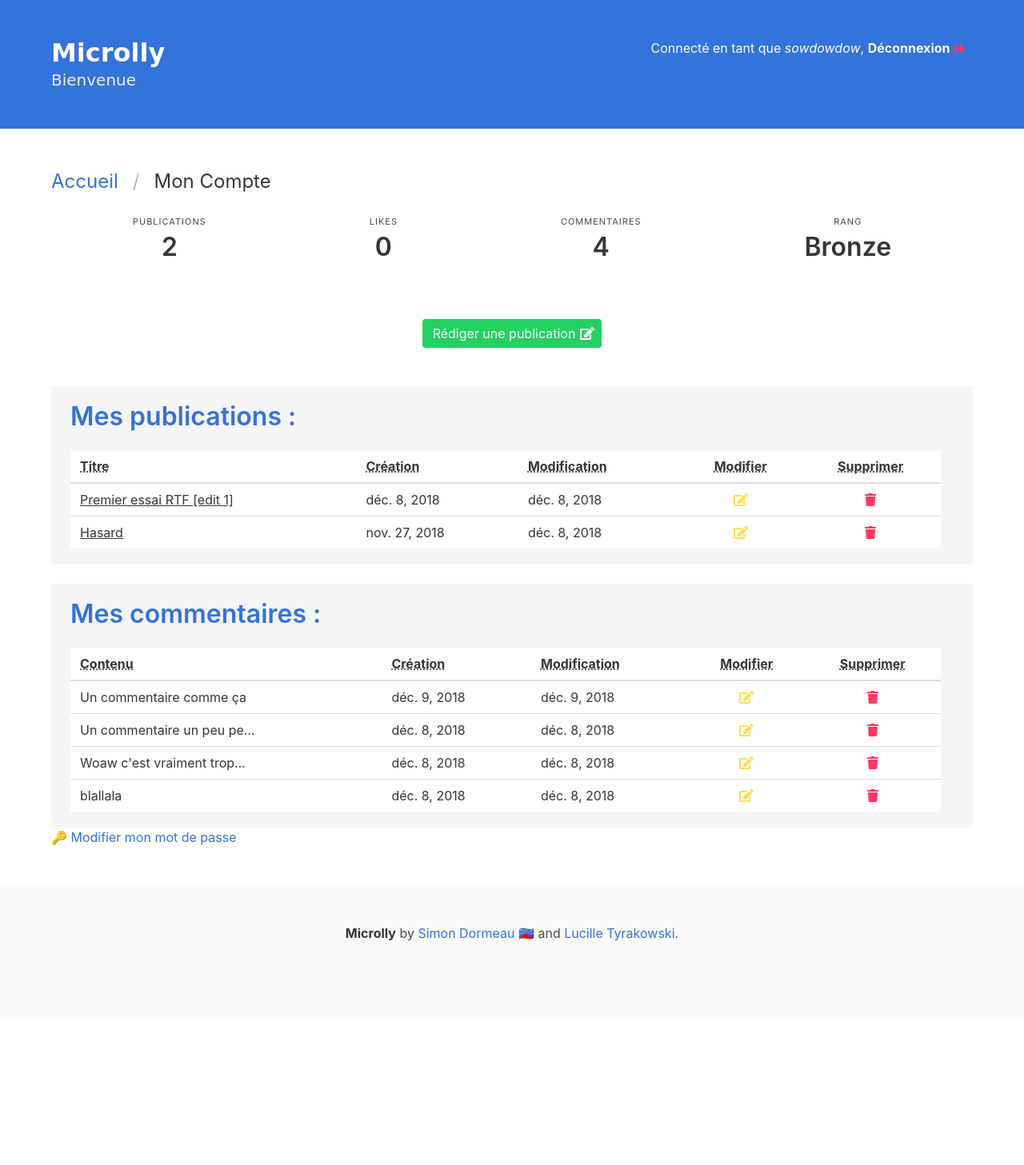
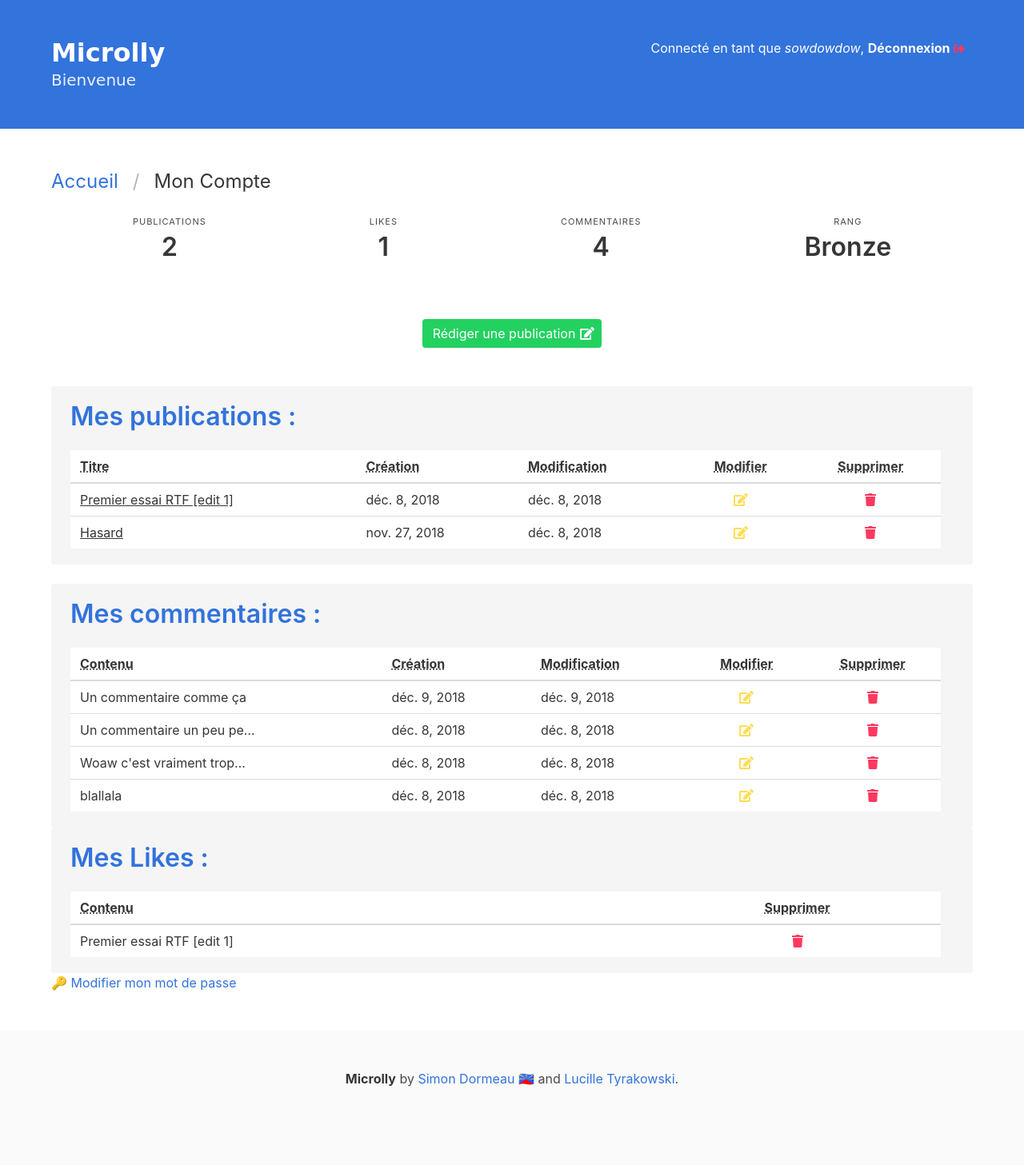
Before and after one commit to sowdowdow/microblogging-django-project, a Django app: page /accounts/ in a window 1280 px wide. Shown: the whole page at 80% size. Before the commit the page ends 1177 px from the top, so only its background shows below. Run offline with Django 3.2, Linux system fonts and the light colour scheme; a user stored in the database is signed in; data comes from the database, SQL or seed files in the repository; both versions use the stored data as it was after the commit; some libraries are stand-ins or nearby versions; some web fonts are replaced.

Commit message:
Greatly improved relation between index view and template + added likes

```diff
--- a/Microlly/models.py
+++ b/Microlly/models.py
@@ -7,7 +7,7 @@ from ckeditor.fields import RichTextField
 class Post(models.Model):
     title = models.CharField(max_length=150)
     body = RichTextField()
-    author = models.ForeignKey(User, on_delete=models.CASCADE)
+    author = models.ForeignKey(User, on_delete=models.CASCADE, related_name="posts")
     creation_date = models.DateField(auto_now_add=True)
     update_date = models.DateField(auto_now=True)
 
@@ -22,7 +22,7 @@ class Post(models.Model):
 
 class Comment(models.Model):
     message = models.CharField(max_length=250)
-    author = models.ForeignKey(User, on_delete=models.CASCADE)
+    author = models.ForeignKey(User, on_delete=models.CASCADE, related_name="comments")
     post = models.ForeignKey(Post, on_delete=models.CASCADE, related_name="comments")
     creation_date = models.DateField(auto_now_add=True)
     update_date = models.DateField(auto_now=True)
--- a/Microlly/templates/account.html
+++ b/Microlly/templates/account.html
@@ -11,19 +11,19 @@
         <div class="level-item has-text-centered">
             <div>
             <p class="heading">Publications</p>
-            <p class="title">{{ user_posts.count }}</p>
+            <p class="title">{{ user.posts.count }}</p>
             </div>
         </div>
         <div class="level-item has-text-centered">
             <div>
             <p class="heading">Likes</p>
-            <p class="title">0</p>
+            <p class="title">{{ user.likes.count }}</p>
             </div>
         </div>
         <div class="level-item has-text-centered">
             <div>
             <p class="heading">Commentaires</p>
-            <p class="title">{{ user_comments.count }}</p>
+            <p class="title">{{ user.comments.count }}</p>
             </div>
         </div>
         <div class="level-item has-text-centered">
@@ -57,7 +57,7 @@
                     </tr>
                 </thead>
                 <tbody>
-                    {% for post in user_posts %}
+                    {% for post in user.posts.all %}
                         <tr>
                             <td><a href="{% url 'Microlly:post' id=post.id %}">{{ post.title }}</a></td>
                             <td>{{ post.creation_date }}</td>
@@ -99,7 +99,7 @@
                     </tr>
                 </thead>
                 <tbody>
-                    {% for comment in user_comments %}
+                    {% for comment in user.comments.all %}
                     <tr>
                         <td>{{ comment.message|truncatechars:25 }}</td>
                         <td>{{ comment.creation_date }}</td>
@@ -126,6 +126,36 @@
             </table>
         </div>
     </div>
+
+    <div class="container is-widescreen">
+        <div class="notification">
+            <h2 class="title has-text-link">Mes Likes :</h2>
+            <table class="table is-hoverable is-fullwidth">
+                <thead>
+                    <tr>
+                        <th><abbr title="Titre">Contenu</abbr></th>
+                        <th class="has-text-centered"><abbr title="Supprimer l'article">Supprimer</abbr></th>
+                    </tr>
+                </thead>
+                <tbody>
+                    {% for like in user.likes.all %}
+                        <tr>
+                            <td>{{ like.post.title|truncatechars:50 }}</td>
+                            <td class="has-text-centered">
+                                <a href="{% url 'Microlly:post_like' id=like.post.id %}">
+                                    <span class="icon has-text-danger">
+                                        <i class="fas fa-trash has-text-centered"></i>
+                                    </span>
+                                </a>
+                            </td>
+                        </tr>
+                        {% empty %}
+                            <div class="box">Vous n'avez rien rédigé pour le moment.</div>
+                        {% endfor %}
+                </tbody>
+            </table>
+        </div>
+    </div>
         <a href="{% url 'Microlly:password_change' %}">
             <p>🔑 Modifier mon mot de passe</p>
         </a>
--- a/Microlly/views.py
+++ b/Microlly/views.py
@@ -49,16 +49,12 @@ def signup(request):
 
 @login_required
 def account(request):
-    user_posts = Post.objects.filter(author=request.user).all()
-    user_comments = Comment.objects.filter(author=request.user).all()
-    user_rank = ranking.get_rank(len(user_posts))
+    user_rank = ranking.get_rank(len(request.user.posts.all()))
     isaccountview = True
     return render(
         request,
         "account.html",
         {
-            "user_posts": user_posts,
-            "user_comments": user_comments,
             "isaccountview": isaccountview,
             "rank": user_rank,
         },
```
Also changed, not shown: Microlly/migrations/0007_auto_20181209_2030.py (added), Microlly/migrations/0008_auto_20181209_2031.py (added), db.sqlite3.
